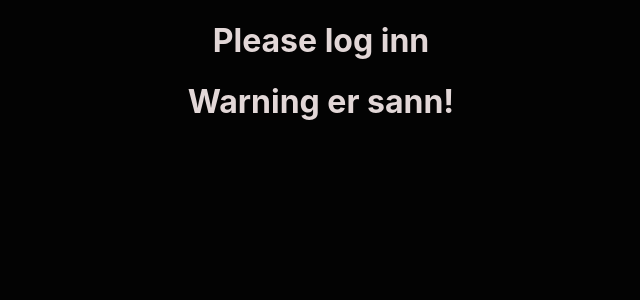
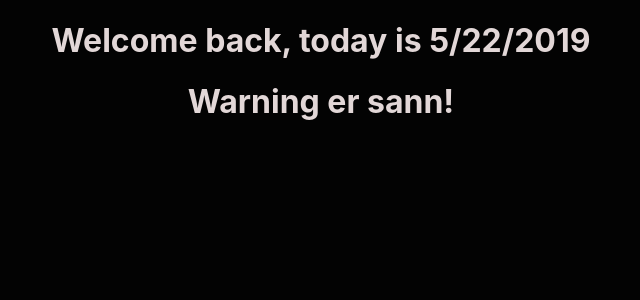
Before and after one commit to AndreasJacobsen/beta-tyler-course, a React (Create React App) app: page / in a window 1280 px wide. Shown: the top 300 px of the page, without its empty margins (319-959 px from the left). Built offline with nearby package versions, Linux system fonts and the light colour scheme.

Commit message:
added JS function inside JSX

```diff
--- a/src/components/HelloLogin.jsx
+++ b/src/components/HelloLogin.jsx
@@ -5,7 +5,7 @@ function showWarning() {
   return true;
 }
 function isAuthed() {
-  return false;
+  return true;
 }
 
 function HelloLogin() {
@@ -15,7 +15,11 @@ function HelloLogin() {
   return (
     <div className="App">
       {/*Turnary operator*/}
-      {authed === true ? <h1>Welcome back!</h1> : <h1>Please log inn</h1>}
+      {authed === true ? (
+        <h1>Welcome back, today is {new Date().toLocaleDateString()}</h1>
+      ) : (
+        <h1>Please log inn</h1>
+      )}
       {warning === true ? (
         <h1>Warning er sann!</h1>
       ) : null /* returner null så komponent bare viser noe om conditonen er rett*/}
```
